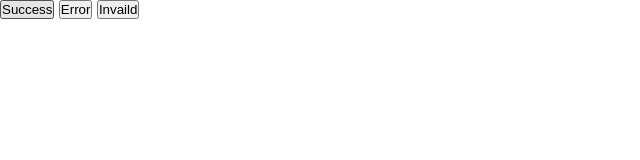
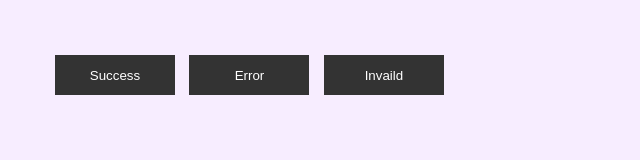
Before and after one commit to nikhilpahan/Toast-Notification-or-Snack-Bar, a plain HTML site: page index.html in a window 1280 px wide. Shown: the whole page, without its empty margins (0-640 px from the left). Drawn offline with Linux system fonts and the light colour scheme.

Commit message:
Styling Buttons

```diff
--- a/style.css
+++ b/style.css
@@ -4,3 +4,22 @@
     font-family: 'Poppins', sans-serif;
     box-sizing: border-box;
 }
+
+body{
+    background: #f7edff;
+}
+
+.buttons{
+    margin: 50px;
+}
+
+.buttons button{
+    background: #333;
+    color: #fff;
+    border: 0;
+    outline: 0;
+    width: 120px;
+    height: 40px;
+    margin: 5px;
+    cursor: pointer;
+}
```
